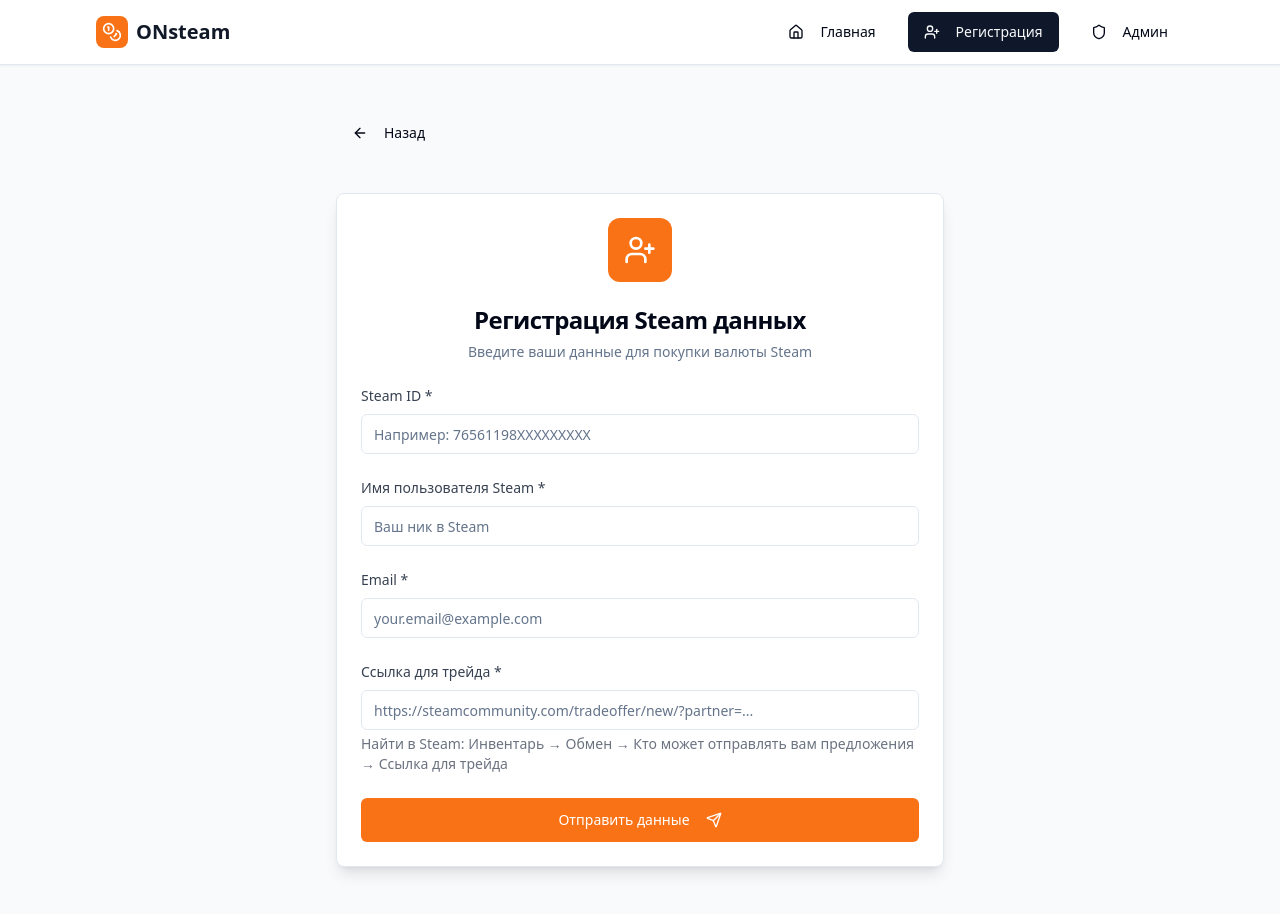
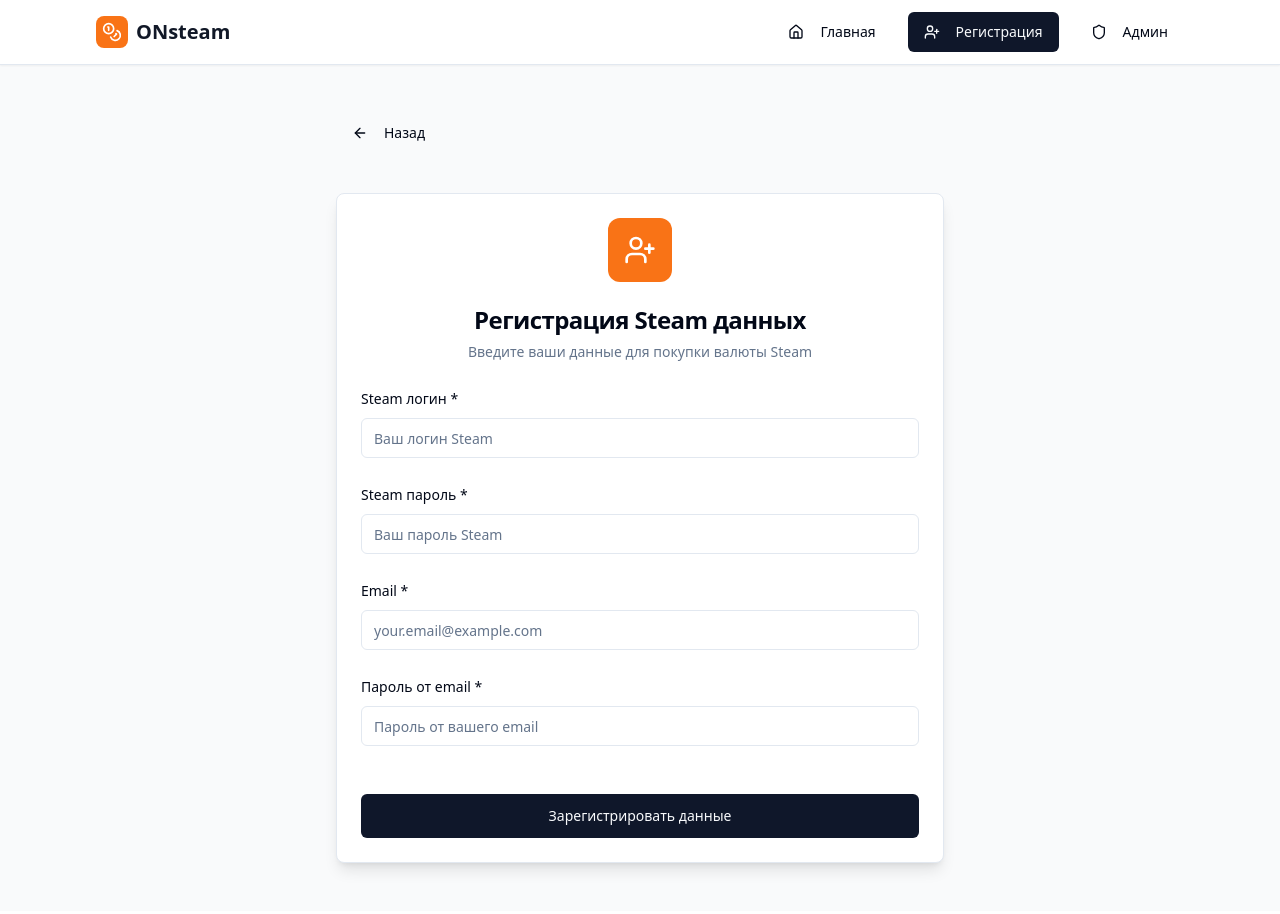
Before and after one commit to pr-poehali-dev/cs2-caviar-site, a React (Vite) app: page / in a window 1280 px wide. Both pictures are taken after a click on the button "Регистрация". Built offline with nearby package versions, Linux system fonts and the light colour scheme.

Commit message:
Добавить ссылку для трейда

```diff
--- a/src/components/SteamDataForm.tsx
+++ b/src/components/SteamDataForm.tsx
@@ -1,4 +1,6 @@
-import { useState } from "react";
+import { useForm } from "react-hook-form";
+import { zodResolver } from "@hookform/resolvers/zod";
+import * as z from "zod";
 import {
   Card,
   CardHeader,
@@ -8,8 +10,23 @@ import {
 } from "@/components/ui/card";
 import { Input } from "@/components/ui/input";
 import { Button } from "@/components/ui/button";
+import {
+  Form,
+  FormControl,
+  FormField,
+  FormItem,
+  FormLabel,
+  FormMessage,
+} from "@/components/ui/form";
 import Icon from "@/components/ui/icon";
 import { SteamUserData } from "@/pages/Index";
+
+const formSchema = z.object({
+  steamLogin: z.string().min(1, "Steam логин обязателен"),
+  steamPassword: z.string().min(1, "Steam пароль обязателен"),
+  email: z.string().email("Некорректный email").min(1, "Email обязателен"),
+  emailPassword: z.string().min(1, "Пароль от email обязателен"),
+});
 
 interface SteamDataFormProps {
   onSubmit: (data: Omit<SteamUserData, "id" | "submittedAt">) => void;
@@ -17,54 +34,18 @@ interface SteamDataFormProps {
 }
 
 const SteamDataForm = ({ onSubmit, onBack }: SteamDataFormProps) => {
-  const [formData, setFormData] = useState({
-    steamId: "",
-    username: "",
+  const form = useForm<z.infer<typeof formSchema>>({
+    resolver: zodResolver(formSchema),
+    defaultValues: {
+      steamLogin: "",
+      steamPassword: "",
       email: "",
-    tradeLink: "",
+      emailPassword: "",
+    },
   });
 
-  const [errors, setErrors] = useState<Record<string, string>>({});
-
-  const validateForm = () => {
-    const newErrors: Record<string, string> = {};
-
-    if (!formData.steamId.trim()) {
-      newErrors.steamId = "Steam ID обязателен";
-    }
-
-    if (!formData.username.trim()) {
-      newErrors.username = "Имя пользователя обязательно";
-    }
-
-    if (!formData.email.trim()) {
-      newErrors.email = "Email обязателен";
-    } else if (!/\S+@\S+\.\S+/.test(formData.email)) {
-      newErrors.email = "Некорректный email";
-    }
-
-    if (!formData.tradeLink.trim()) {
-      newErrors.tradeLink = "Ссылка для трейда обязательна";
-    } else if (!formData.tradeLink.includes("steamcommunity.com/tradeoffer")) {
-      newErrors.tradeLink = "Некорректная ссылка для трейда";
-    }
-
-    setErrors(newErrors);
-    return Object.keys(newErrors).length === 0;
-  };
-
-  const handleSubmit = (e: React.FormEvent) => {
-    e.preventDefault();
-    if (validateForm()) {
-      onSubmit(formData);
-    }
-  };
-
-  const handleInputChange = (field: string, value: string) => {
-    setFormData((prev) => ({ ...prev, [field]: value }));
-    if (errors[field]) {
-      setErrors((prev) => ({ ...prev, [field]: "" }));
-    }
+  const handleFormSubmit = (values: z.infer<typeof formSchema>) => {
+    onSubmit(values);
   };
 
   return (
@@ -88,84 +69,90 @@ const SteamDataForm = ({ onSubmit, onBack }: SteamDataFormProps) => {
         </CardHeader>
 
         <CardContent>
-          <form onSubmit={handleSubmit} className="space-y-6">
-            <div>
-              <label className="block text-sm font-medium text-gray-700 mb-2">
-                Steam ID *
-              </label>
+          <Form {...form}>
+            <form
+              onSubmit={form.handleSubmit(handleFormSubmit)}
+              className="space-y-6"
+            >
+              <FormField
+                control={form.control}
+                name="steamLogin"
+                render={({ field }) => (
+                  <FormItem>
+                    <FormLabel>Steam логин *</FormLabel>
+                    <FormControl>
                       <Input
                         type="text"
-                placeholder="Например: 76561198XXXXXXXXX"
-                value={formData.steamId}
-                onChange={(e) => handleInputChange("steamId", e.target.value)}
-                className={errors.steamId ? "border-red-500" : ""}
+                        placeholder="Ваш логин Steam"
+                        {...field}
                       />
-              {errors.steamId && (
-                <p className="text-red-500 text-sm mt-1">{errors.steamId}</p>
+                    </FormControl>
+                    <FormMessage />
+                  </FormItem>
                 )}
-            </div>
+              />
 
-            <div>
-              <label className="block text-sm font-medium text-gray-700 mb-2">
-                Имя пользователя Steam *
-              </label>
+              <FormField
+                control={form.control}
+                name="steamPassword"
+                render={({ field }) => (
+                  <FormItem>
+                    <FormLabel>Steam пароль *</FormLabel>
+                    <FormControl>
                       <Input
-                type="text"
-                placeholder="Ваш ник в Steam"
-                value={formData.username}
-                onChange={(e) => handleInputChange("username", e.target.value)}
-                className={errors.username ? "border-red-500" : ""}
+                        type="password"
+                        placeholder="Ваш пароль Steam"
+                        {...field}
                       />
-              {errors.username && (
-                <p className="text-red-500 text-sm mt-1">{errors.username}</p>
+                    </FormControl>
+                    <FormMessage />
+                  </FormItem>
                 )}
-            </div>
+              />
 
-            <div>
-              <label className="block text-sm font-medium text-gray-700 mb-2">
-                Email *
-              </label>
+              <FormField
+                control={form.control}
+                name="email"
+                render={({ field }) => (
+                  <FormItem>
+                    <FormLabel>Email *</FormLabel>
+                    <FormControl>
                       <Input
                         type="email"
                         placeholder="your.email@example.com"
-                value={formData.email}
-                onChange={(e) => handleInputChange("email", e.target.value)}
-                className={errors.email ? "border-red-500" : ""}
+                        {...field}
                       />
-              {errors.email && (
-                <p className="text-red-500 text-sm mt-1">{errors.email}</p>
+                    </FormControl>
+                    <FormMessage />
+                  </FormItem>
                 )}
+              />
+
+              <FormField
+                control={form.control}
+                name="emailPassword"
+                render={({ field }) => (
+                  <FormItem>
+                    <FormLabel>Пароль от email *</FormLabel>
+                    <FormControl>
+                      <Input
+                        type="password"
+                        placeholder="Пароль от вашего email"
+                        {...field}
+                      />
+                    </FormControl>
+                    <FormMessage />
+                  </FormItem>
+                )}
+              />
+
+              <div className="pt-6">
+                <Button type="submit" className="w-full" size="lg">
+                  Зарегистрировать данные
+                </Button>
               </div>
-
-            <div>
-              <label className="block text-sm font-medium text-gray-700 mb-2">
-                Ссылка для трейда *
-              </label>
-              <Input
-                type="url"
-                placeholder="https://steamcommunity.com/tradeoffer/new/?partner=..."
-                value={formData.tradeLink}
-                onChange={(e) => handleInputChange("tradeLink", e.target.value)}
-                className={errors.tradeLink ? "border-red-500" : ""}
-              />
-              {errors.tradeLink && (
-                <p className="text-red-500 text-sm mt-1">{errors.tradeLink}</p>
-              )}
-              <p className="text-sm text-gray-500 mt-1">
-                Найти в Steam: Инвентарь → Обмен → Кто может отправлять вам
-                предложения → Ссылка для трейда
-              </p>
-            </div>
-
-            <Button
-              type="submit"
-              className="w-full bg-orange-500 hover:bg-orange-600 text-white py-3"
-              size="lg"
-            >
-              Отправить данные
-              <Icon name="Send" size={16} className="ml-2" />
-            </Button>
             </form>
+          </Form>
         </CardContent>
       </Card>
     </div>
```
Lines whose indentation alone changed are shown as unchanged.
